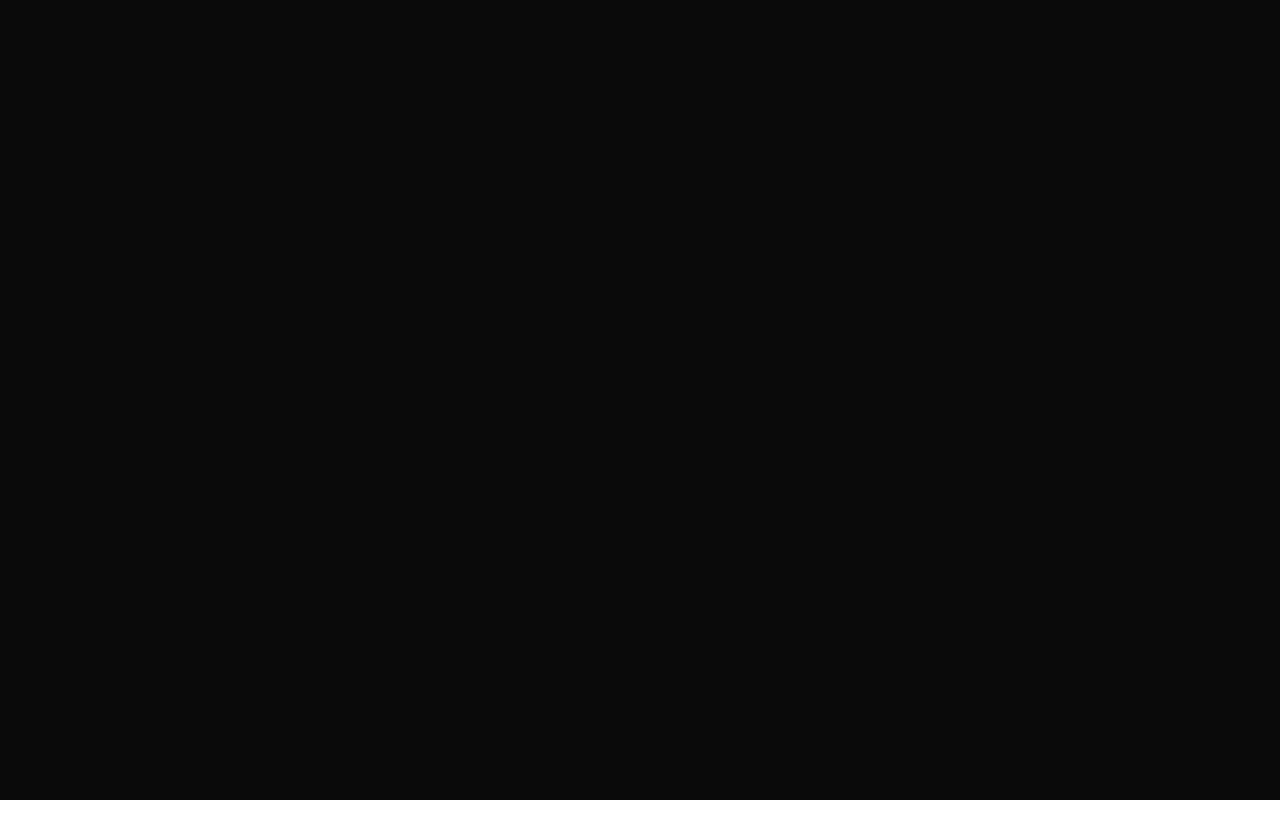
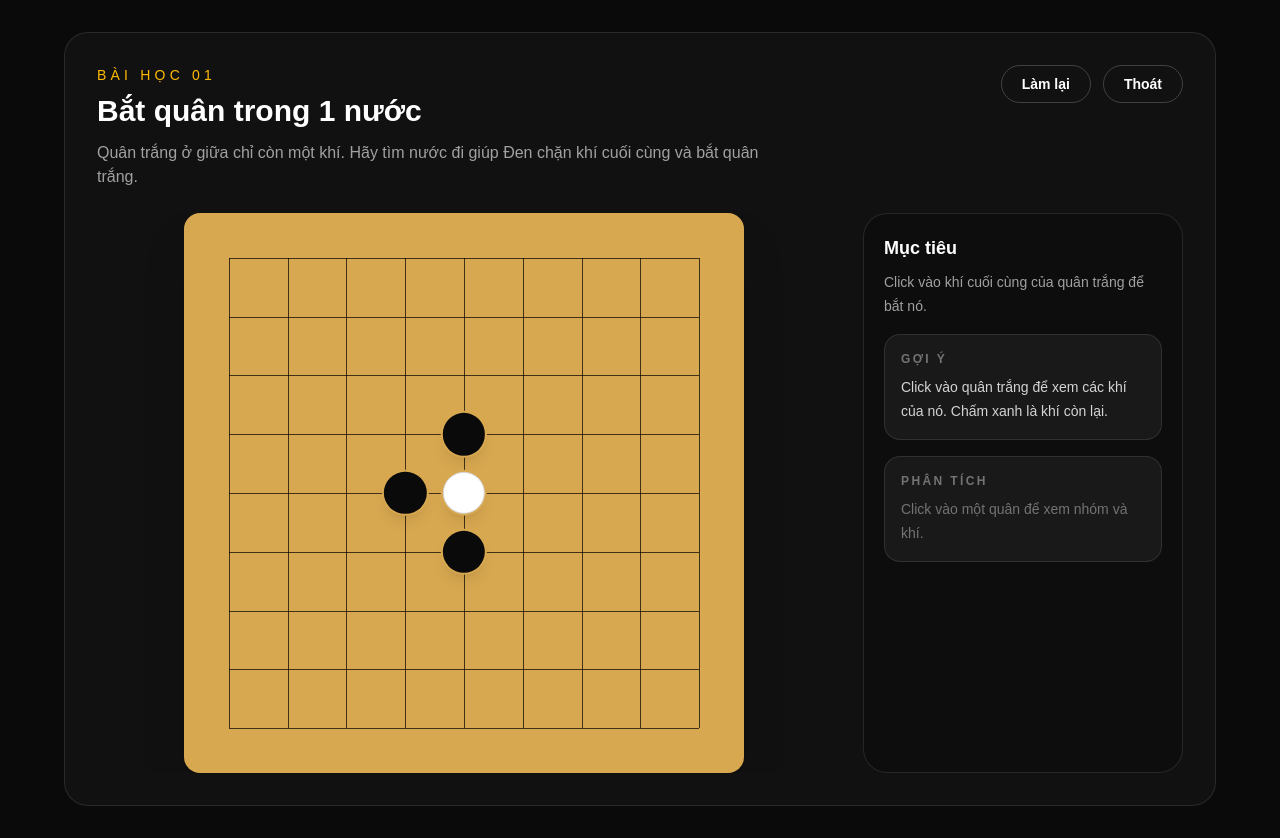
Before and after one commit to lmtvinh/go-vay-ai, a Next.js app: page /learn/capture in a window 1280 px wide. Before the commit the page ends 800 px from the top, so only its background shows below. Built offline with nearby package versions, Linux system fonts and the light colour scheme.

Commit message:
fix: render capture lesson content

```diff
--- a/components/learn/CaptureLesson.tsx
+++ b/components/learn/CaptureLesson.tsx
@@ -2,6 +2,7 @@
 
 import { useState } from "react";
 import Link from "next/link";
+import { useRouter } from "next/navigation";
 
 import {
     createEmptyBoard,
@@ -10,9 +11,8 @@ import {
 } from "@/lib/go/board";
 
 import type { Board, Player, Point } from "@/lib/go/types";
+import BoardGrid from "@/components/goban/BoardGrid";
 import LessonFeedbackPopup from "@/components/ui/LessonFeedbackPopup";
-import BoardGrid from "@/components/goban/BoardGrid";
-import { useRouter } from "next/navigation";
 import { getNextLesson } from "@/lib/learn/lessons";
 
 type Feedback = {
@@ -28,8 +28,6 @@ function getPointKey(point: Point) {
 function createCaptureLessonBoard(): Board {
     const board = createEmptyBoard();
 
-    // Bài học: quân trắng ở giữa chỉ còn 1 khí bên phải.
-    // Đen cần đi hàng 5, cột 6 để bắt quân trắng.
     board[4][4] = "white";
     board[3][4] = "black";
     board[4][3] = "black";
@@ -39,11 +37,13 @@ function createCaptureLessonBoard(): Board {
 }
 
 export default function CaptureLesson() {
+    const router = useRouter();
+
     const [board, setBoard] = useState<Board>(() => createCaptureLessonBoard());
     const [currentPlayer] = useState<Player>("black");
     const [selectedPoint, setSelectedPoint] = useState<Point | null>(null);
     const [feedback, setFeedback] = useState<Feedback | null>(null);
-    const router = useRouter();
+
     const nextLesson = getNextLesson("capture");
 
     const selectedAnalysis = selectedPoint
@@ -124,6 +124,120 @@ export default function CaptureLesson() {
                     }
                 }}
             />
+
+            <div className="space-y-8">
+                <section className="rounded-3xl border border-white/10 bg-white/[0.03] p-6 md:p-8">
+                    <div className="mb-6 flex flex-col gap-4 sm:flex-row sm:items-start sm:justify-between">
+                        <div>
+                            <p className="text-sm uppercase tracking-[0.3em] text-amber-400">
+                                Bài học 01
+                            </p>
+
+                            <h1 className="mt-2 text-3xl font-bold text-white">
+                                Bắt quân trong 1 nước
+                            </h1>
+
+                            <p className="mt-3 max-w-2xl text-neutral-400">
+                                Quân trắng ở giữa chỉ còn một khí. Hãy tìm nước đi
+                                giúp Đen chặn khí cuối cùng và bắt quân trắng.
+                            </p>
+                        </div>
+
+                        <div className="flex gap-3">
+                            <button
+                                onClick={resetLesson}
+                                className="rounded-full border border-white/20 px-5 py-2 text-sm font-semibold text-white transition hover:bg-white/10"
+                            >
+                                Làm lại
+                            </button>
+
+                            <Link
+                                href="/learn"
+                                className="rounded-full border border-white/20 px-5 py-2 text-sm font-semibold text-white transition hover:bg-white/10"
+                            >
+                                Thoát
+                            </Link>
+                        </div>
+                    </div>
+
+                    <div className="grid gap-8 lg:grid-cols-[minmax(0,1fr)_320px]">
+                        <BoardGrid
+                            board={board}
+                            onPointClick={handleClick}
+                            highlightedGroupKeys={highlightedGroupKeys}
+                            highlightedLibertyKeys={highlightedLibertyKeys}
+                            ariaLabelPrefix="Capture lesson point"
+                        />
+
+                        <aside className="space-y-4 rounded-3xl border border-white/10 bg-black/20 p-5">
+                            <div>
+                                <h2 className="text-lg font-bold text-white">
+                                    Mục tiêu
+                                </h2>
+
+                                <p className="mt-2 text-sm leading-6 text-neutral-400">
+                                    Click vào khí cuối cùng của quân trắng để bắt nó.
+                                </p>
+                            </div>
+
+                            <div className="rounded-2xl border border-white/10 bg-white/5 p-4">
+                                <p className="text-xs font-semibold uppercase tracking-[0.2em] text-neutral-500">
+                                    Gợi ý
+                                </p>
+
+                                <p className="mt-2 text-sm leading-6 text-neutral-300">
+                                    Click vào quân trắng để xem các khí của nó. Chấm
+                                    xanh là khí còn lại.
+                                </p>
+                            </div>
+
+                            <div className="rounded-2xl border border-white/10 bg-white/5 p-4">
+                                <p className="text-xs font-semibold uppercase tracking-[0.2em] text-neutral-500">
+                                    Phân tích
+                                </p>
+
+                                {selectedAnalysis ? (
+                                    <div className="mt-2 space-y-1 text-sm text-neutral-300">
+                                        <p>
+                                            Màu:{" "}
+                                            <span className="font-semibold text-amber-300">
+                                                {selectedAnalysis.player === "black"
+                                                    ? "Đen"
+                                                    : "Trắng"}
+                                            </span>
+                                        </p>
+
+                                        <p>Số quân: {selectedAnalysis.group.length}</p>
+
+                                        <p>
+                                            Số khí:{" "}
+                                            <span
+                                                className={
+                                                    selectedAnalysis.liberties.length === 1
+                                                        ? "font-semibold text-red-300"
+                                                        : "font-semibold text-emerald-300"
+                                                }
+                                            >
+                                                {selectedAnalysis.liberties.length}
+                                            </span>
+                                        </p>
+
+                                        {selectedAnalysis.liberties.length === 1 && (
+                                            <p className="text-xs text-red-300">
+                                                Nhóm này đang bị Atari, nghĩa là chỉ còn 1 khí.
+                                            </p>
+                                        )}
+                                    </div>
+                                ) : (
+                                    <p className="mt-2 text-sm leading-6 text-neutral-500">
+                                        Click vào một quân để xem nhóm và khí.
+                                    </p>
+                                )}
+                            </div>
+                        </aside>
+                    </div>
+                </section>
+            </div>
         </>
     );
 }
```
